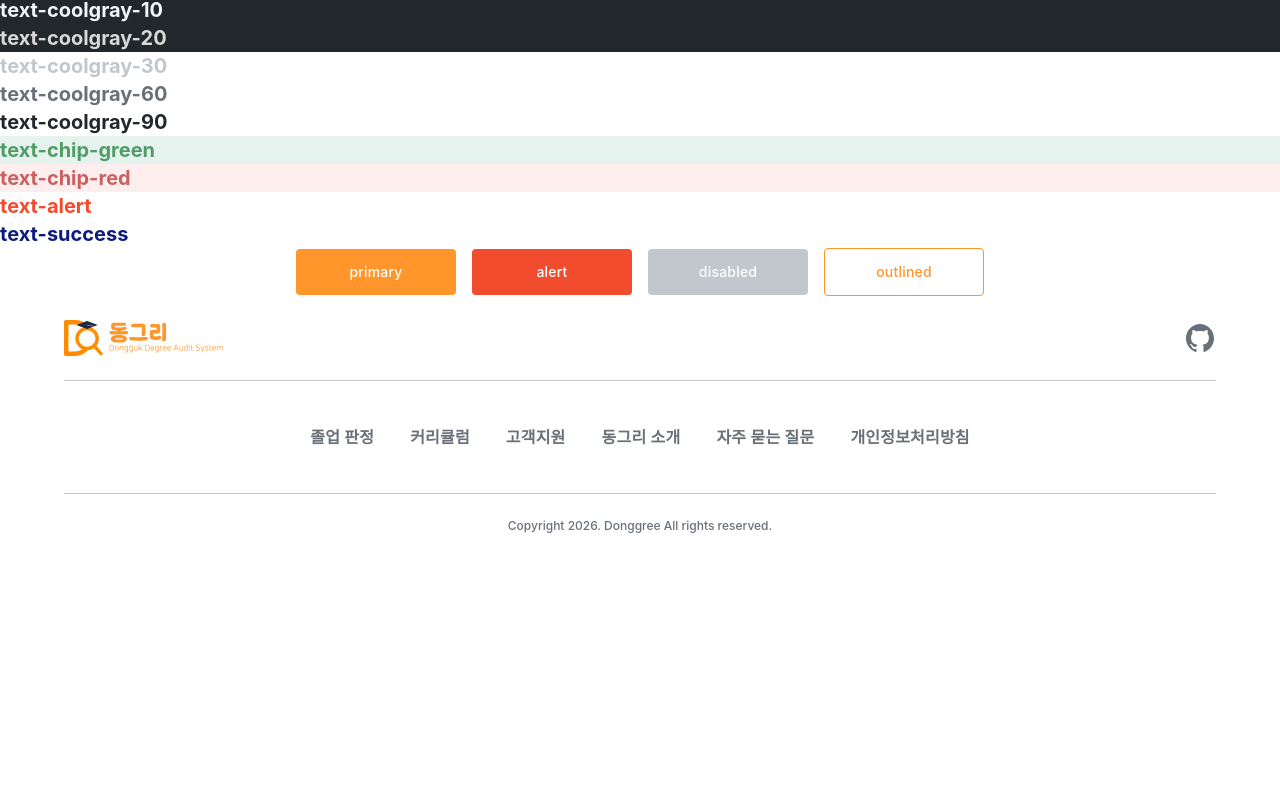
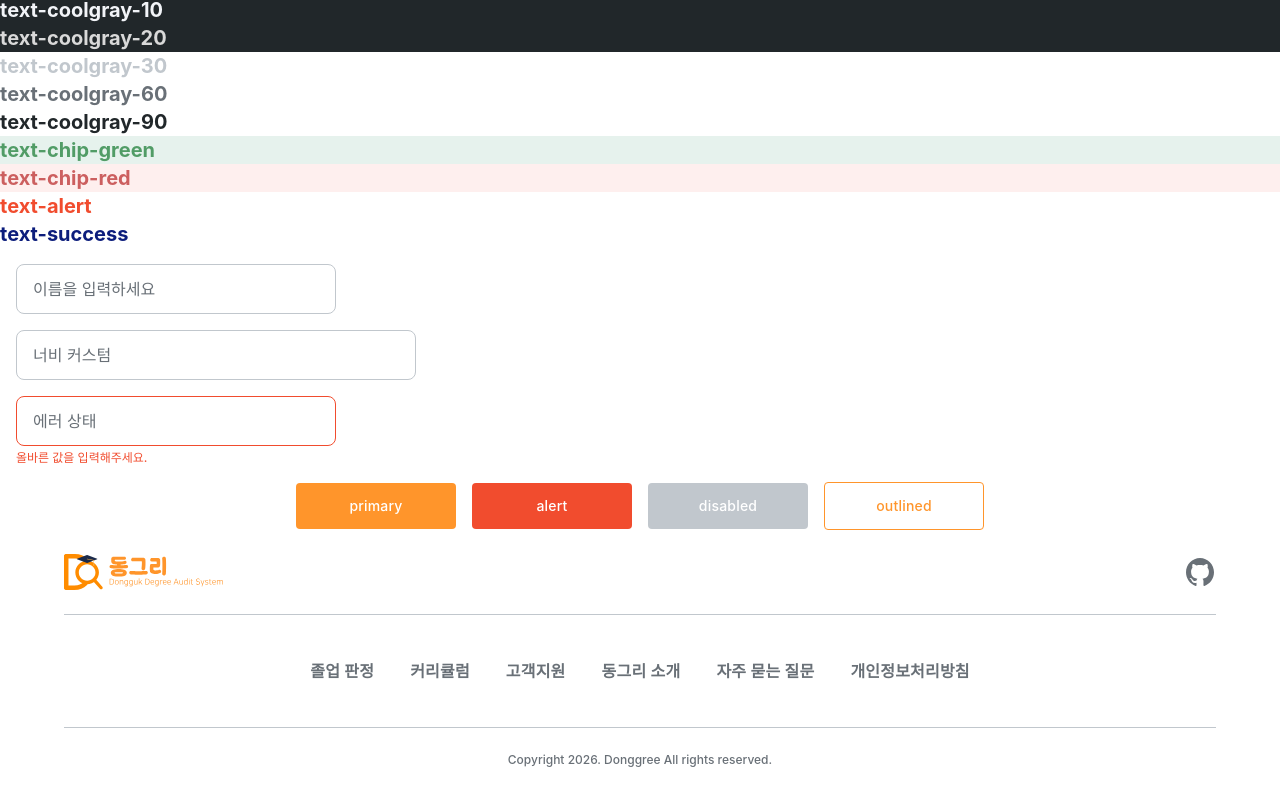
Before and after one commit to DonggukDegree/Donggree-FE, a React (Vite) app: page / in a window 1280 px wide. Shown: the part 777-1583 px from the top of the page. Before the commit the page ends 1367 px from the top, so only its background shows below. Built offline with nearby package versions, Linux system fonts and the light colour scheme; a web font is replaced by a local one.

Commit message:
[Feat/#13] 입력창 컴포넌트 구현 - 입력창 컴포넌트 구현 - 타입별 예제 추가

```diff
--- /dev/null
+++ b/src/components/common/textField.tsx
@@ -0,0 +1,17 @@
+interface ITextFieldProps extends React.InputHTMLAttributes<HTMLInputElement> {
+  error?: string;
+}
+
+export default function TextField({ className = '', error, ...props }: ITextFieldProps) {
+  return (
+    <div className={`w-80 ${className}`}>
+      <input
+        {...props}
+        className={`w-full px-4 py-3 rounded-lg bg-white border text-body-m placeholder:text-coolgray-60 outline-none ${
+          error ? 'border-alert' : 'border-coolgray-30'
+        }`}
+      />
+      {error && <p className="mt-1 text-body-xs text-alert">{error}</p>}
+    </div>
+  );
+}
--- a/src/pages/home.tsx
+++ b/src/pages/home.tsx
@@ -1,5 +1,6 @@
 import Icon from '@/assets/Icon.svg?react';
 import Button from '@/components/common/button';
+import TextField from '@/components/common/textField';
 import { useModalStore } from '@/stores/modalStore';
 
 export default function Home() {
@@ -56,6 +57,13 @@ export default function Home() {
       <p className="text-heading-5 text-alert">text-alert</p>
       <p className="text-heading-5 text-success">text-success</p>
 
+      {/* TextField */}
+      <div className="flex flex-col gap-4 m-4">
+        <TextField placeholder="이름을 입력하세요" />
+        <TextField placeholder="너비 커스텀" className="w-100" />
+        <TextField placeholder="에러 상태" error="올바른 값을 입력해주세요." />
+      </div>
+
       {/* Buttons */}
       <div className="w-full flex items-center justify-center gap-4">
         <Button className="w-40">primary</Button>
```
